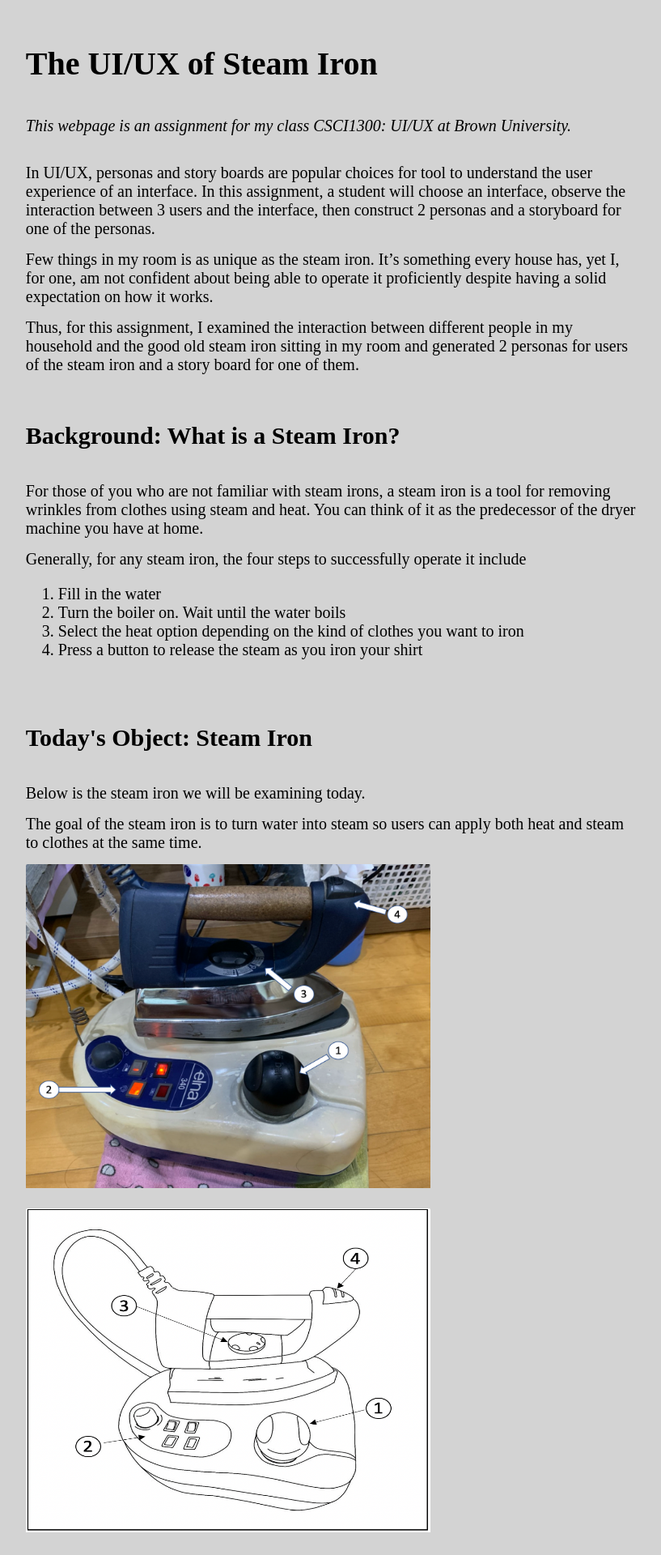
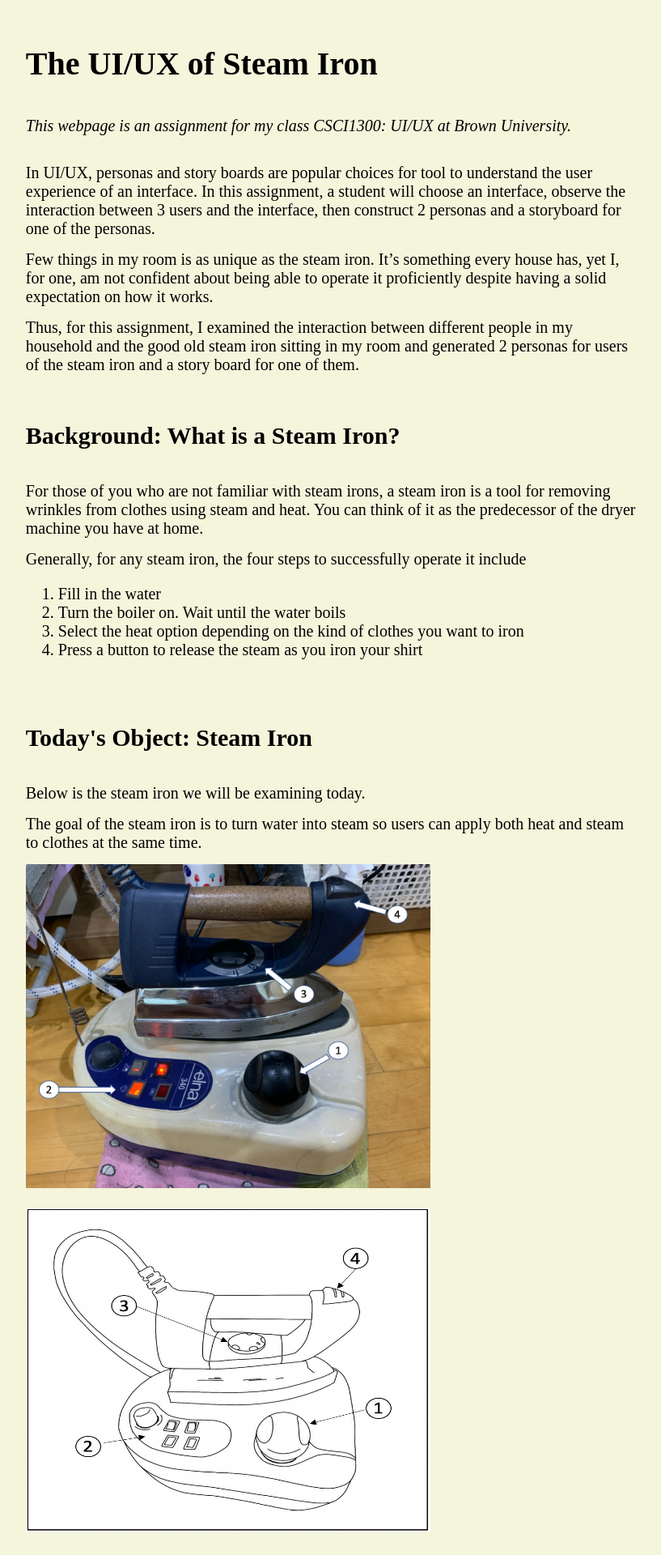
Before and after one commit to PanthonImem/cs1300-personas, a PHP site: page / in a window 1280 px wide. Shown: the top 1920 px of the page at 81% size, without its empty margins (229-1046 px from the left). Run offline with PHP 8.4, Linux system fonts and the light colour scheme; some web fonts are replaced.

Commit message:
change bg, update persona

```diff
--- a/index.css
+++ b/index.css
@@ -1,6 +1,6 @@
 /* Put your style information here! */
 body {
-    background-color: lightgray;
+    background-color: beige;
     font-family: 'Piazzolla', serif;
     font-size: 20px;
   }
```
Also changed, not shown: images/persona_bertha.png, images/persona_olivia.png.
